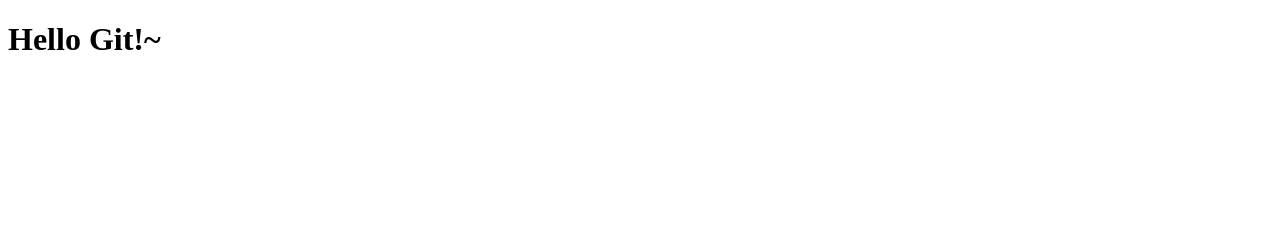
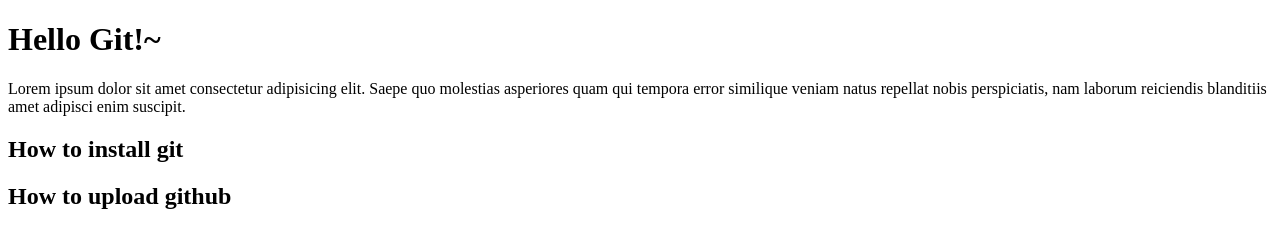
Before and after one commit to Wuluda1016/2021ud2test, a plain HTML site: page index.html in a window 1280 px wide. Drawn offline with Linux system fonts and the light colour scheme.

Commit message:
加上內容

```diff
--- a/index.html
+++ b/index.html
@@ -8,5 +8,9 @@
 </head>
 <body>
     <h1>Hello Git!~</h1>
+    <p>Lorem ipsum dolor sit amet consectetur adipisicing elit. Saepe quo molestias asperiores quam qui tempora error similique veniam natus repellat nobis perspiciatis, nam laborum reiciendis blanditiis amet adipisci enim suscipit.</p>
+
+    <h2>How to install git</h2>
+    <h2>How to upload github</h2>
 </body>
 </html>
```
